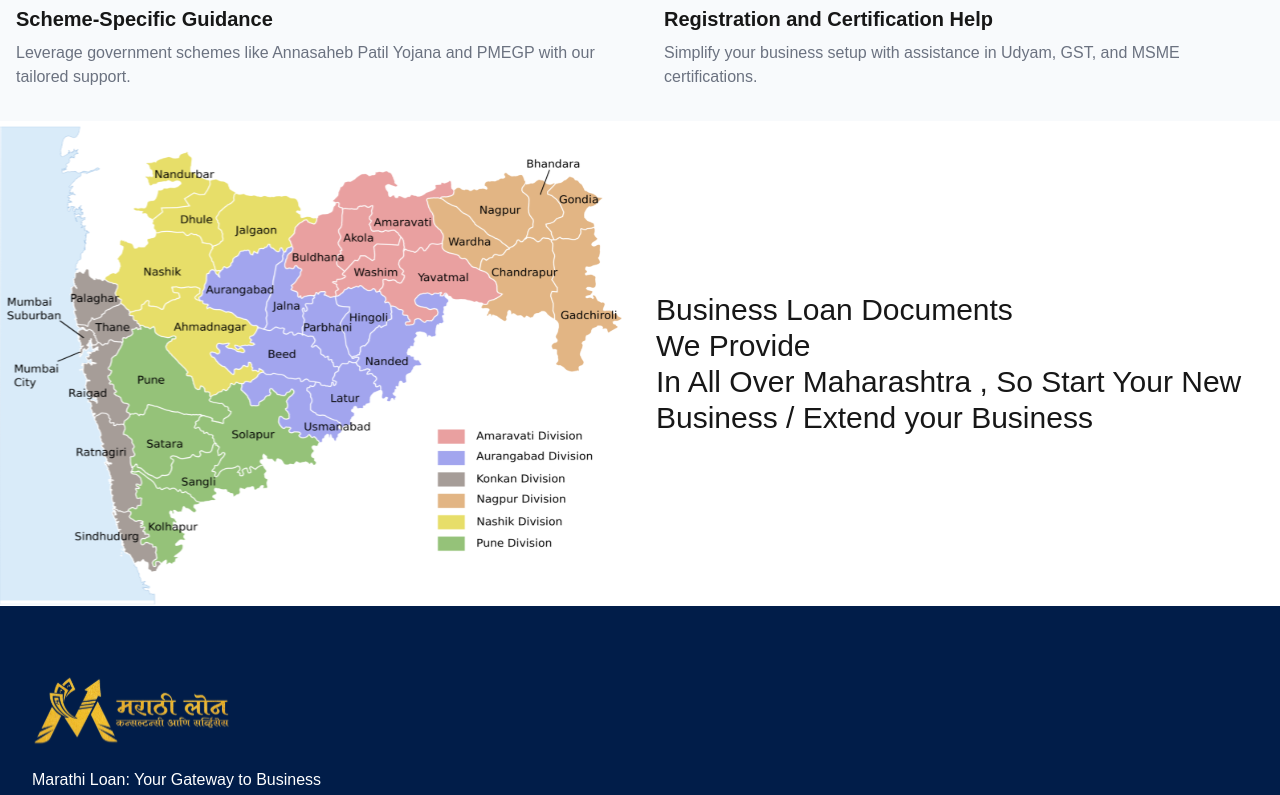
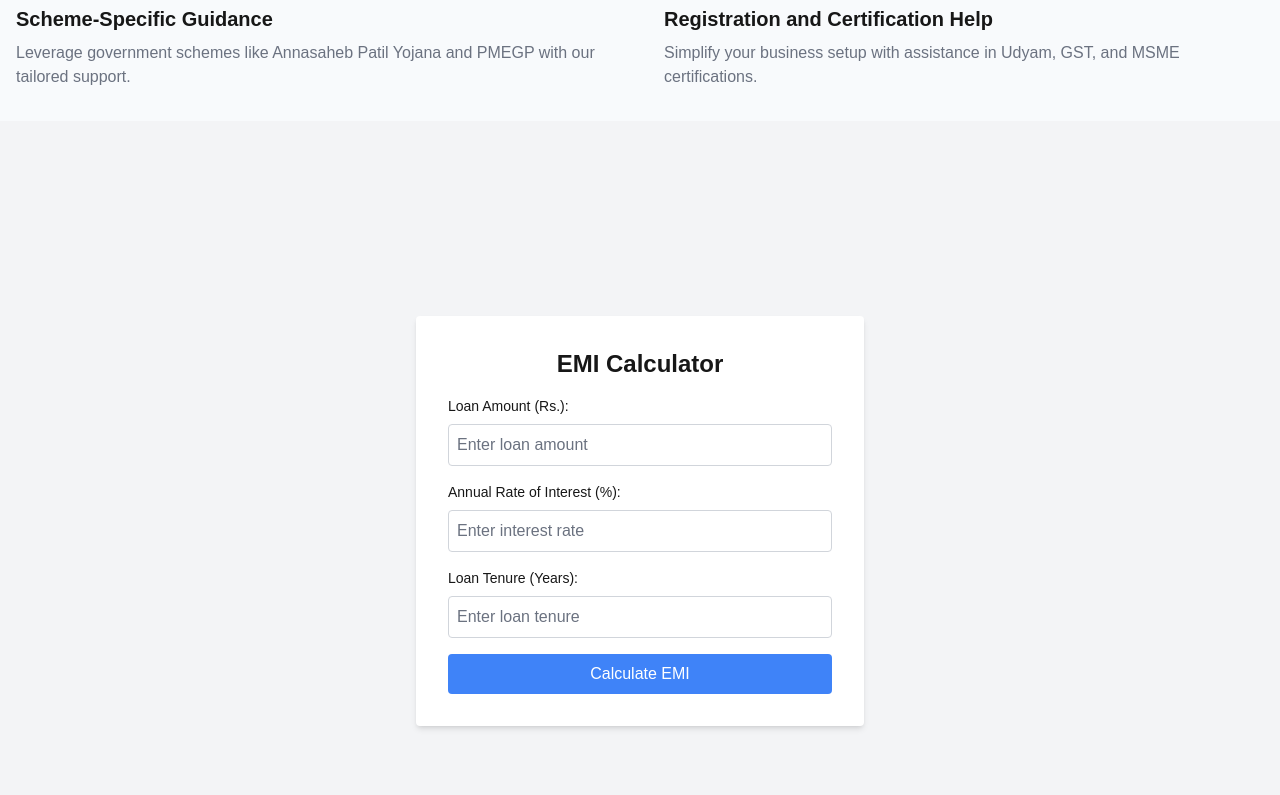
Before and after one commit to Avi-020/marathiloans, a Next.js app: page /services in a window 1280 px wide. Shown: the part 1540-2335 px from the top of the page. Built offline with nearby package versions, Linux system fonts and the light colour scheme.

Commit message:
small changes

```diff
--- a/src/app/Components/Calculator.tsx
+++ b/src/app/Components/Calculator.tsx
@@ -1,5 +1,6 @@
 // pages/emi-calculator.js
 import { useState } from "react";
+import { useLanguage } from "../Context/LanguageContext";
 
 export default function Calculator() {
   const [loanAmount, setLoanAmount] = useState<string>("");
@@ -8,6 +9,7 @@ export default function Calculator() {
   const [emi, setEmi] = useState<string | null>(null);
   const [totalInterest, setTotalInterest] = useState<string | null>(null);
   const [totalPayment, setTotalPayment] = useState<string | null>(null);
+  const { setLanguage, language } = useLanguage();
 
   const calculateEMI = () => {
     const P = parseFloat(loanAmount);
@@ -34,44 +36,62 @@ export default function Calculator() {
       id="emi-calculator"
     >
       <div className="bg-white p-8 rounded shadow-md max-w-md w-full">
-        <h1 className="text-2xl font-bold mb-4 text-center">EMI Calculator</h1>
+        <h1 className="text-2xl font-bold mb-4 text-center">
+          {language === "en" ? "EMI Calculator" : "ईएमआय कॅल्क्युलेटर"}
+        </h1>
 
         <div className="mb-4">
           <label className="block text-sm font-medium mb-2">
-            Loan Amount (Rs.):
+            {language === "en" ? "Loan Amount (Rs.):" : "कर्जाची रक्कम (रु.):"}
           </label>
           <input
             type="number"
             value={loanAmount}
             onChange={(e) => setLoanAmount(e.target.value)}
             className="w-full p-2 border border-gray-300 rounded focus:outline-none focus:ring-2 focus:ring-blue-500"
-            placeholder="Enter loan amount"
+            placeholder={
+              language === "en"
+                ? "Enter loan amount"
+                : "कर्जाची रक्कम प्रविष्ट करा"
+            }
           />
         </div>
 
         <div className="mb-4">
           <label className="block text-sm font-medium mb-2">
-            Annual Rate of Interest (%):
+            {language === "en"
+              ? "Annual Rate of Interest (%):"
+              : "वार्षिक व्याज दर (%):"}
           </label>
           <input
             type="number"
             value={annualRate}
             onChange={(e) => setAnnualRate(e.target.value)}
             className="w-full p-2 border border-gray-300 rounded focus:outline-none focus:ring-2 focus:ring-blue-500"
-            placeholder="Enter interest rate"
+            placeholder={
+              language === "en"
+                ? "Enter interest rate"
+                : "व्याज दर प्रविष्ट करा"
+            }
           />
         </div>
 
         <div className="mb-4">
           <label className="block text-sm font-medium mb-2">
-            Loan Tenure (Years):
+            {language === "en"
+              ? "Loan Tenure (Years):"
+              : "कर्जाचा कालावधी (वर्षे):"}
           </label>
           <input
             type="number"
             value={loanTenure}
             onChange={(e) => setLoanTenure(e.target.value)}
             className="w-full p-2 border border-gray-300 rounded focus:outline-none focus:ring-2 focus:ring-blue-500"
-            placeholder="Enter loan tenure"
+            placeholder={
+              language === "en"
+                ? "Enter loan tenure"
+                : "कर्जाचा कालावधी प्रविष्ट करा"
+            }
           />
         </div>
 
@@ -79,21 +99,30 @@ export default function Calculator() {
           onClick={calculateEMI}
           className="w-full bg-blue-500 text-white py-2 rounded hover:bg-blue-600 transition"
         >
-          Calculate EMI
+          {language === "en" ? "Calculate EMI" : "ईएमआय ची गणना करा"}
         </button>
 
         {emi && (
           <div className="mt-6 p-4 bg-gray-50 border rounded">
             <p className="mb-2">
-              <span className="font-semibold">Loan EMI:</span> Rs. {emi}
+              <span className="font-semibold">
+                {language === "en" ? "Loan EMI:" : "कर्ज ईएमआय"}
+              </span>
+              Rs. {emi}
             </p>
             <p className="mb-2">
-              <span className="font-semibold">Total Interest Payable:</span> Rs.{" "}
-              {totalInterest}
+              <span className="font-semibold">
+                {language === "en"
+                  ? "Total Interest Payable:"
+                  : "एकूण देय व्याज:"}
+              </span>
+              Rs. {totalInterest}
             </p>
             <p>
-              <span className="font-semibold">Total Payment:</span> Rs.{" "}
-              {totalPayment}
+              <span className="font-semibold">
+                {language === "en" ? "Total Payment: " : "एकूण पेमेंट:"}
+              </span>
+              Rs. {totalPayment}
             </p>
           </div>
         )}
--- a/src/app/Components/HeroSection.tsx
+++ b/src/app/Components/HeroSection.tsx
@@ -22,7 +22,7 @@ import {
   Handshake,
 } from "@phosphor-icons/react/dist/ssr";
 import Blog from "../blog/page";
-import Calculator from "./Calculator";
+// import Calculator from "./Calculator";
 
 function HeroSection() {
   //   const [language, setLanguage] = useState("en");
@@ -361,7 +361,7 @@ function HeroSection() {
 
       <Testimonials />
 
-      <Calculator />
+      {/* <Calculator /> */}
 
       {/* <div className="stepper ml-10  flex justify-center">
         <ol className="relative text-gray-500 border-s border-gray-200 dark:border-gray-700 dark:text-gray-400">
--- a/src/app/Components/Navbar.tsx
+++ b/src/app/Components/Navbar.tsx
@@ -97,10 +97,10 @@ function Navbar() {
               </li>
               <li>
                 <Link
-                  href="#emi-calculator"
+                  href="/services"
                   className="block py-2 px-3 text-white rounded md:hover: bg-transparent md:border-0 md:hover:text-blue-700 md:p-0 "
                 >
-                  EMI CALCULATOR
+                  {language === "en" ? "EMI CALCULATOR" : "ईएमआय कॅल्क्युलेटर"}
                 </Link>
               </li>
 
--- a/src/app/services/page.tsx
+++ b/src/app/services/page.tsx
@@ -13,6 +13,7 @@ import {
   Tag,
   Handshake,
 } from "@phosphor-icons/react/dist/ssr";
+import Calculator from "../Components/Calculator";
 
 function ServicesPage() {
   //   const [language, setLanguage] = useState("en");
@@ -154,6 +155,8 @@ function ServicesPage() {
 
       {/* feature end  */}
 
+      <Calculator />
+
       {/* map img  */}
 
       <div className="grid grid-cols-1 gap-4 md:grid-cols-2 md:items-center md:gap-8">
```
